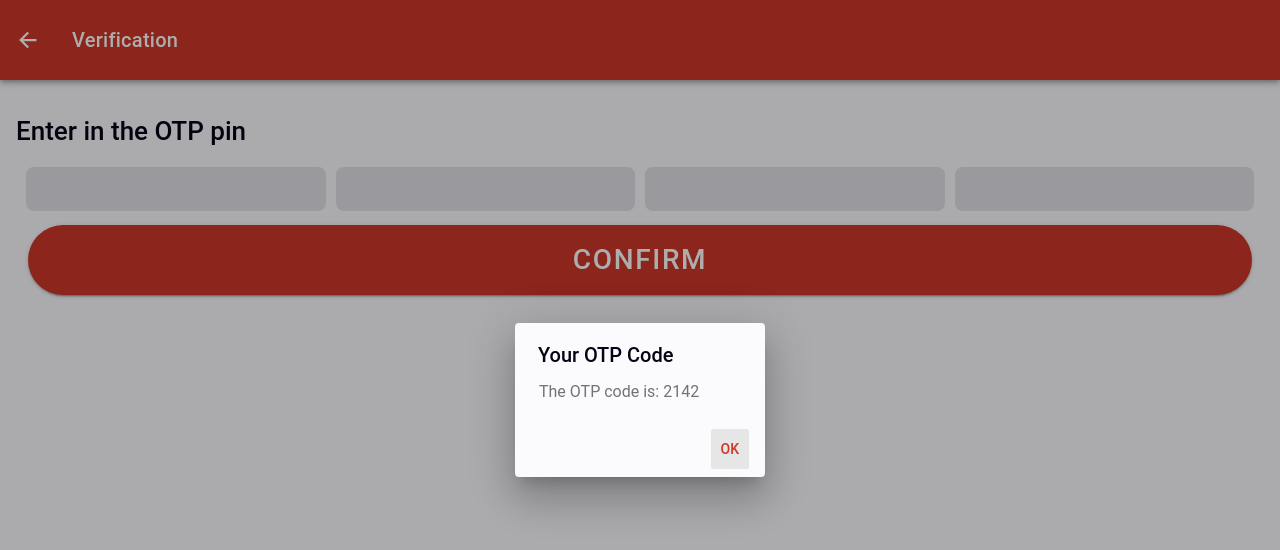
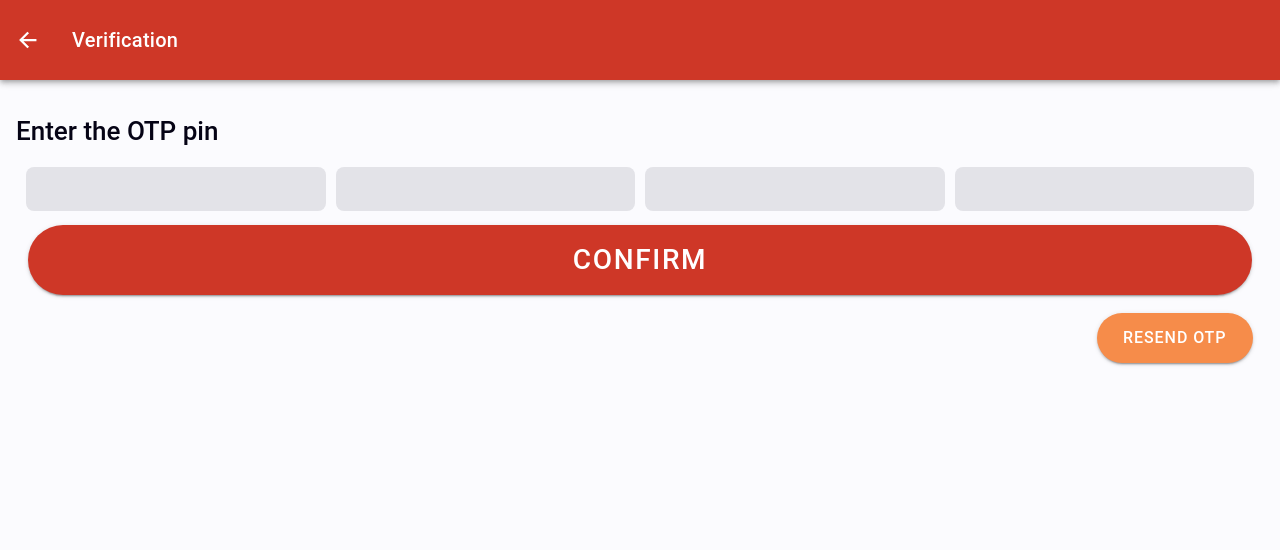
Before and after one commit to Waphhh/capstone, a React (Vite) app in the folder capstoneApp/: page /otp in a window 1280 px wide. Shown: the top 550 px of the page. Built offline with nearby package versions, Linux system fonts and the light colour scheme; no server answers.

Commit message:
OTP implementation

```diff
--- a/capstoneApp/src/pages/OTP.tsx
+++ b/capstoneApp/src/pages/OTP.tsx
@@ -13,13 +13,16 @@ import {
   IonText,
   IonAlert,
   IonBackButton,
-  IonButtons,  // Import IonAlert for the OTP pop-up
+  IonButtons,
+  useIonViewWillEnter
 } from '@ionic/react';
 import { useHistory, useLocation } from 'react-router-dom';
+import axios from 'axios'
 
 const Login: React.FC = () => {
   const history = useHistory();
   const location = useLocation();
+  const otpPhone = localStorage.getItem("otpPhone");
 
   const [errorMessage, setErrorMessage] = useState<string>('');
   const [temppin, setTemppin] = useState<string>('');
@@ -34,6 +37,30 @@ const Login: React.FC = () => {
   const generateToken = () => {
     const randomNum = Math.random() * 9000;
     return (1000 + Math.floor(randomNum)).toString();
+  };
+
+  const sendOTP = async (token: string) => {
+
+    console.log("OTP button pressed");
+
+    try {
+
+      const phoneNumber = "65" + otpPhone; // Use actual phone number
+
+      // Make a request to the proxy server
+      const response = await axios.get('', {
+        params: {
+          to: phoneNumber,
+          otp: token
+        }
+      });
+
+    } catch (error) {
+      console.error('Error sending OTP:', error);
+      setErrorMessage('Error sending OTP');
+      return;
+    }
+
   };
 
   const handleInputChange = (index: number, event: CustomEvent) => {
@@ -94,20 +121,21 @@ const Login: React.FC = () => {
     }
   };
 
-  useEffect(() => {
-    console.log(temppin);
-  }, [temppin]);
+  const handleResendOTP = () => {
+    sendOTP(temppin);
+  };
+
+  useIonViewWillEnter(() => {
+    const token = generateToken();
+    setTemppin(token);
+    sendOTP(token);
+  })
 
   useEffect(() => {
-
     if (location.pathname === "/otp") {
       setOTPString(new Array(4).fill(''));
       inputRefs.current[0]?.setFocus();
-      const token = generateToken();
-      setTemppin(token);
-      setShowOTPAlert(true);  // Show OTP alert when page loads
     }
-
   }, [location]);
 
   return (
@@ -124,7 +152,7 @@ const Login: React.FC = () => {
       <IonContent className="ion-padding">
 
         <div className="welcomeText">
-          <h1>Enter in the OTP pin</h1>
+          <h1>Enter the OTP pin</h1>
         </div>
 
         <IonGrid>
@@ -166,6 +194,14 @@ const Login: React.FC = () => {
               </IonButton>
             </IonCol>
           </IonRow>
+
+          <IonRow className="ion-justify-content-end">
+            <IonCol size="auto">
+              <IonButton color="tertiary" shape="round" onClick={handleResendOTP} style={{ fontSize: '16px', height: '50px' }}>
+                Resend OTP
+              </IonButton>
+            </IonCol>
+          </IonRow>
         </IonGrid>
 
         {/* OTP Pop-up Alert */}
```
